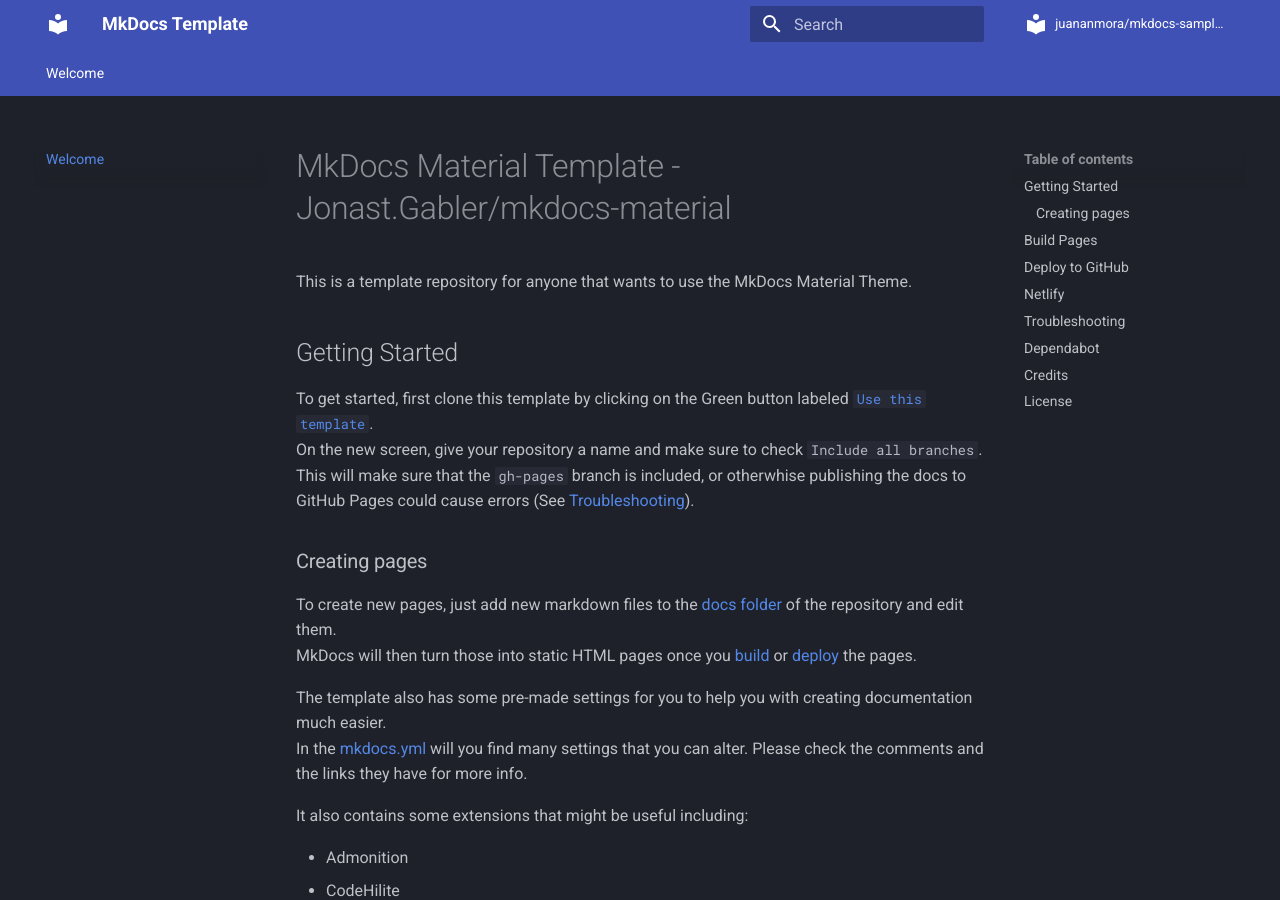
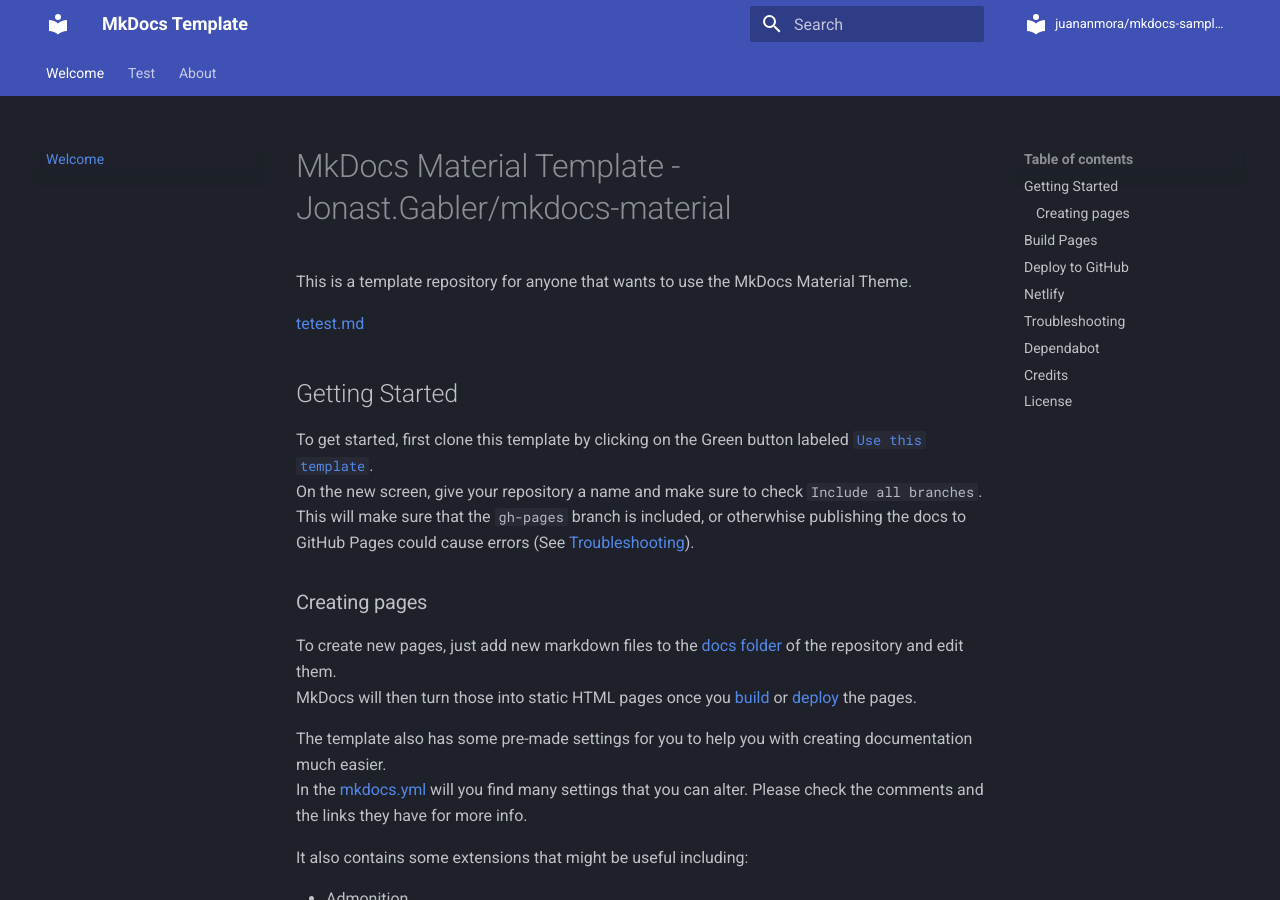
Before and after one commit to juananmora/mkdocs-sample1, an MkDocs documentation site: the page built from docs/index.md, in a window 1280 px wide and 900 px high. Built offline with MkDocs 1.6.1 and Material for MkDocs 9.7.7, drawn with Linux system fonts in a browser that asks for light colours.

Commit message:
more more changes
<file_sep>/lib/core_data_model/version.rb
# frozen_string_literal: true

```diff
--- a/docs/index.md
+++ b/docs/index.md
@@ -18,6 +18,9 @@
 
 # MkDocs Material Template - Jonast.Gabler/mkdocs-material
 This is a template repository for anyone that wants to use the MkDocs Material Theme.
+
+
+[tetest.md](test.md)
 
 ## Getting Started
 To get started, first clone this template by clicking on the Green button labeled [`Use this template`][use].
--- a/mkdocs.yml
+++ b/mkdocs.yml
@@ -93,7 +93,10 @@
 # |                                                                                                        |
 # +--------------------------------------------------------------------------------------------------------+
 nav:
-  - Welcome: index.md
+- Welcome: index.md
+- Test: test.md
+- About:
+    - About Page: test.md
 
 # +--------------------------------------------------------------------------------------------------------+
 # |                                                                                                        |
```
Also changed, not shown: 1 other file.
